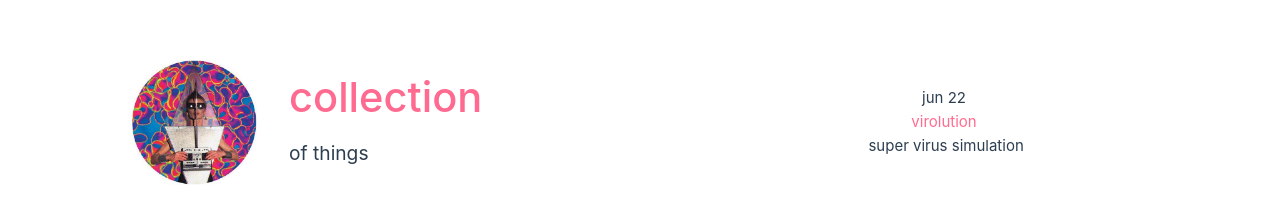
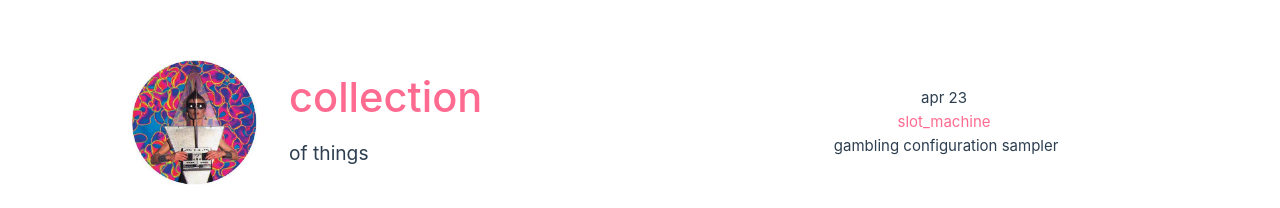
Before and after one commit to sirno/sirno.github.io, a Vue app: page / in a window 1280 px wide. Shown: the part 278-486 px from the top of the page. Built offline with nearby package versions, Linux system fonts and the light colour scheme.

Commit message:
Add slot_machine

```diff
--- a/src/components/FloatingList.vue
+++ b/src/components/FloatingList.vue
@@ -7,6 +7,12 @@ export default {
   data() {
     return {
       content: [
+        {
+          cloud: "apr 23",
+          title: "slot_machine",
+          content: "gambling configuration sampler",
+          href: "https://github.com/sirno/slot_machine",
+        },
         {
           cloud: "jun 22",
           title: "virolution",
```
